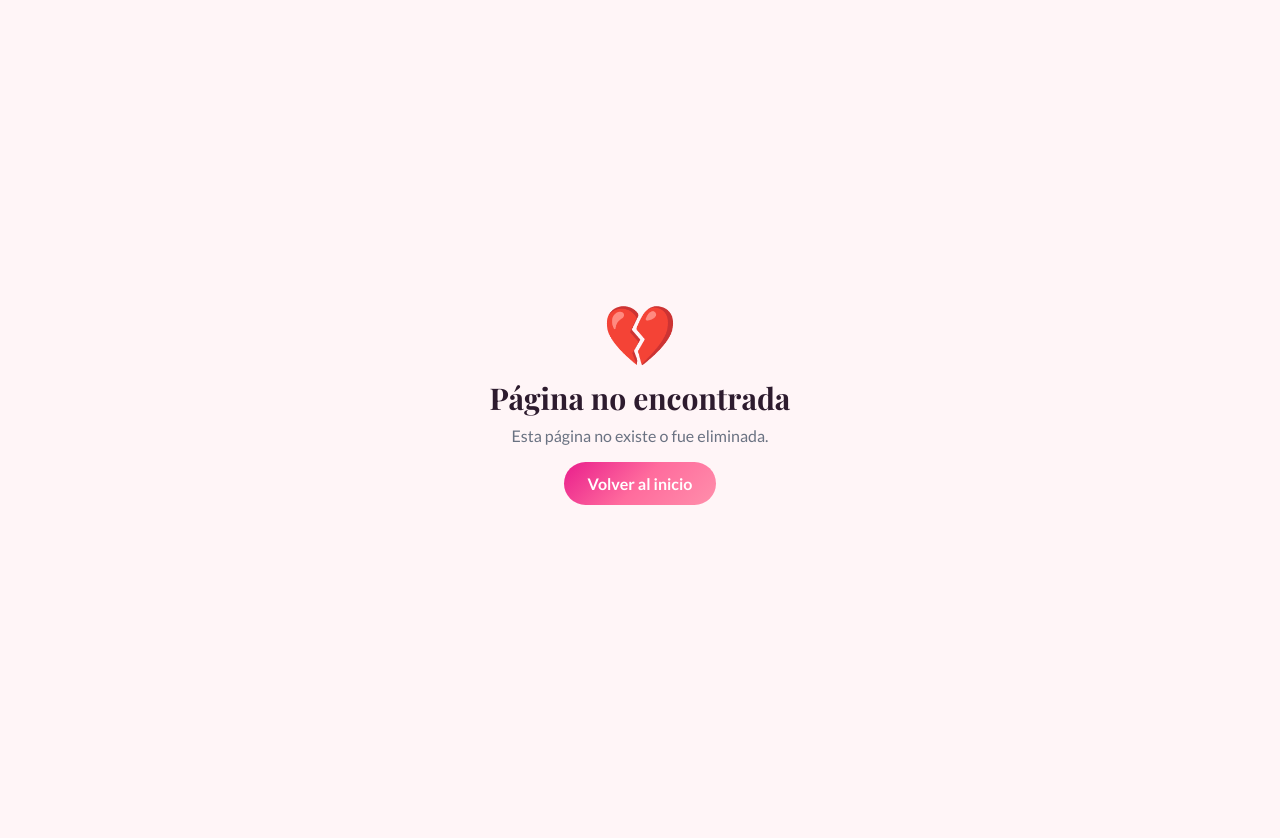
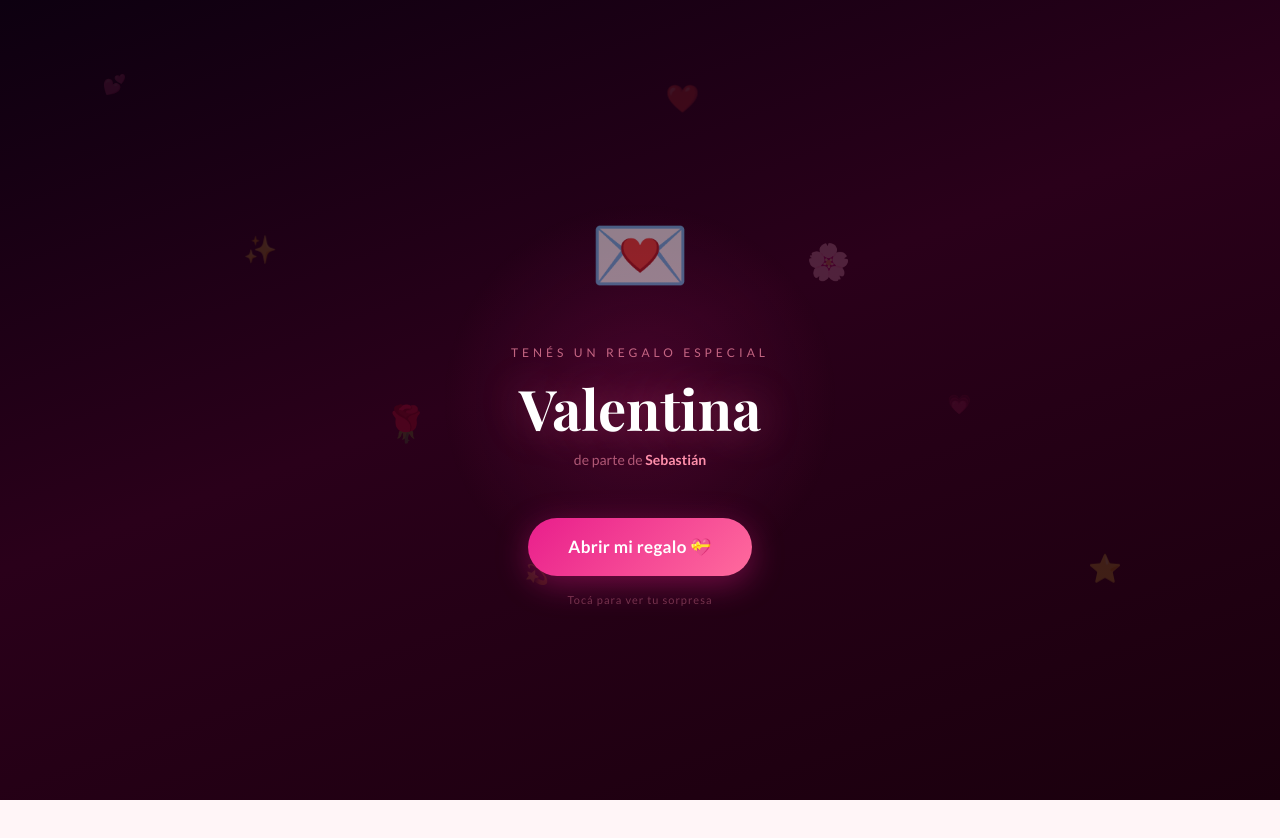
Before and after one commit to samuelanriquez-byte/love4u, a Next.js app: page /demo in a window 1280 px wide. Before the commit this address had no page. Shown: the top 838 px of the page. Before the commit the page ends 800 px from the top, so only its background shows below. Built offline with nearby package versions, Linux system fonts and the light colour scheme; a web font is replaced by a local one.

Commit message:
fix: move demo page to /demo to avoid routing conflict with /p/[slug]

```diff
--- /dev/null
+++ b/src/app/demo/page.tsx
@@ -0,0 +1,32 @@
+import LovePageView from '../p/[slug]/LovePageView'
+import { LovePage } from '@/lib/supabase'
+
+const demoPage: LovePage = {
+  id: 'demo',
+  slug: 'demo',
+  plan: 'premium',
+  person_name: 'Sebastián',
+  partner_name: 'Valentina',
+  start_date: '2022-02-14',
+  message: 'Desde el primer día que te vi supe que algo especial estaba pasando. Gracias por llenar mi vida de risas, de abrazos y de momentos que no cambiaría por nada. Sos mi lugar favorito en el mundo. Te amo hoy, mañana y siempre. 💕',
+  photos: [
+    'https://images.unsplash.com/photo-1518199266791-5375a83190b7?w=800&q=80',
+    'https://images.unsplash.com/photo-1529634806980-85c3dd6d34ac?w=800&q=80',
+    'https://images.unsplash.com/photo-1474552226712-ac0f0961a954?w=800&q=80',
+  ],
+  playlist_url: '',
+  date_ideas: [],
+  active: true,
+  paid: true,
+  customer_email: 'demo@love4u.app',
+  created_at: '2024-01-01',
+}
+
+export const metadata = {
+  title: '💕 Así se ve tu regalo — Love4U',
+  description: 'Página de demostración de Love4U',
+}
+
+export default function DemoPage() {
+  return <LovePageView page={demoPage} />
+}
```
